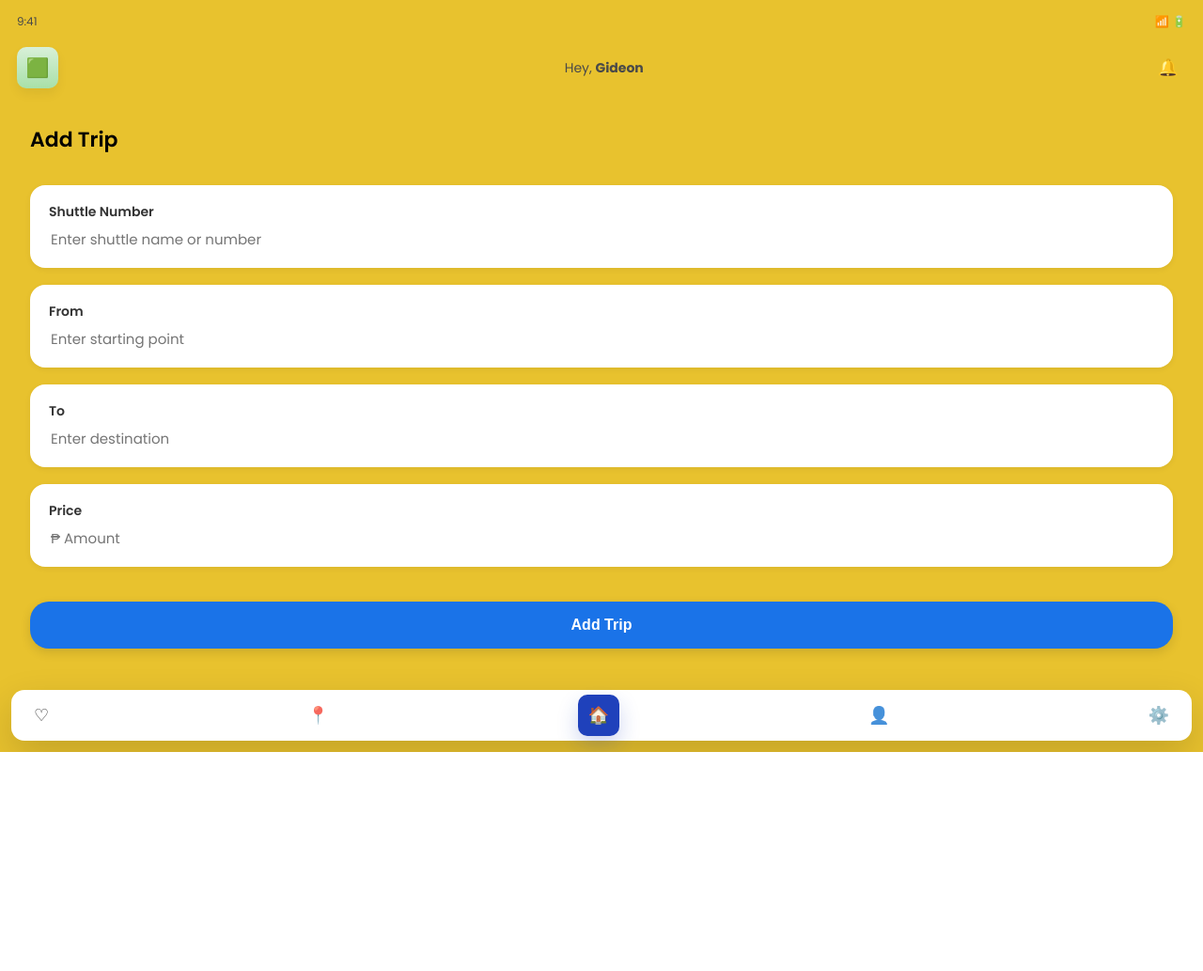
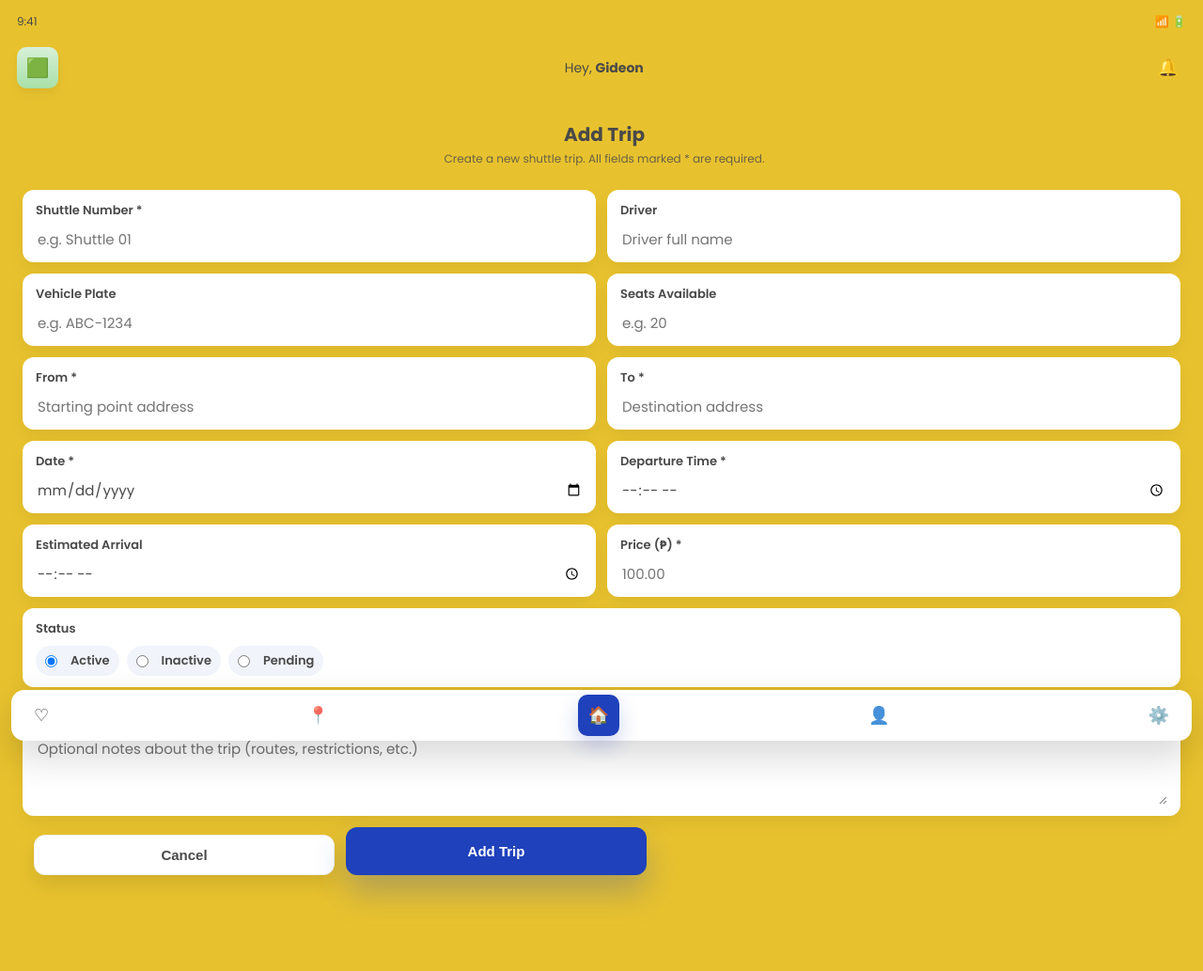
Before and after one commit to AlwinGarcia/KengGo, a PHP site: page /pilot/add.html in a window 1280 px wide. Shown: the whole page at 94% size. Before the commit the page ends 800 px from the top, so only its background shows below. Run offline with PHP 8.4, Linux system fonts and the light colour scheme.

Commit message:
Updated Add UI for Pilot (HTML and CSS)

```diff
--- a/css/pilotcss/style.css
+++ b/css/pilotcss/style.css
@@ -670,70 +670,135 @@ html, body {
     font-size: 14px;
 }
 
-/* Add Trip Page */
-
-.add-page {
-    background: #f5f5f5;
+/* === Add Trip Page (HTML-only version) === */
+.add-page .page-header {
+    padding: 8px 12px 0 12px;
 }
 
-.add-title {
-    font-size: 22px;
-    font-weight: 600;
-    margin: 20px 0 10px 0;
-    padding-left: 20px;
+.add-page .add-title {
+    font-size: 20px;
+    font-weight: 700;
+    color: var(--dark);
+    margin: 8px 0 2px 0;
+    padding-left: 6px;
 }
 
-.add-form {
+.add-page .add-sub {
+    font-size: 12px;
+    color: rgba(73,73,73,0.8);
+    margin: 0 0 12px 6px;
+}
+
+/* form layout */
+.add-page .add-form {
+    padding: 0 12px 12px 12px;
     display: flex;
     flex-direction: column;
-    gap: 18px;
-    padding: 0 20px;
-    margin-top: 10px;
+    gap: 12px;
 }
 
-.add-field {
-    background: #ffffff;
-    border-radius: 16px;
-    padding: 18px 20px;
+/* rows and two-column layout */
+.add-page .row {
+    display: flex;
+    gap: 12px;
+}
+
+.add-page .two-col > .add-field {
+    flex: 1 1 50%;
+}
+
+/* single field */
+.add-page .add-field {
+    background: var(--white);
+    border-radius: 12px;
+    padding: 12px 14px;
+    box-shadow: 0 8px 18px rgba(0,0,0,0.06);
     display: flex;
     flex-direction: column;
-    gap: 6px;
-    box-shadow: 0 2px 6px rgba(0,0,0,0.06);
+    gap: 8px;
 }
 
-.add-field label {
-    font-size: 14px;
+/* labels and inputs */
+.add-page .add-field label {
+    font-size: 13px;
     font-weight: 600;
-    color: #333;
+    color: var(--dark);
 }
 
-.add-field input {
-    font-family: Poppins, sans-serif;
+.add-page .add-field input[type="text"],
+.add-page .add-field input[type="number"],
+.add-page .add-field input[type="date"],
+.add-page .add-field input[type="time"],
+.add-page .add-field textarea {
     border: none;
+    outline: none;
     background: transparent;
     font-size: 15px;
-    outline: none;
+    color: var(--dark);
+    font-family: var(--font);
 }
 
-/* Submit Button */
-.add-submit-wrapper {
-    margin-top: 25px;
-    padding: 0 20px;
+/* textarea */
+.add-page .add-field textarea {
+    resize: vertical;
 }
 
-.add-submit {
-    width: 100%;
-    background: #1a73e8;
-    color: white;
-    padding: 16px 0;
-    border-radius: 20px;
-    border: none;
-    font-size: 16px;
-    font-weight: 600;
-    cursor: pointer;
-    box-shadow: 0 4px 12px rgba(0,0,0,0.12);
+/* status pill group */
+.add-page .status-row {
+    display: flex;
+    gap: 8px;
 }
 
-.add-submit:active {
-    opacity: 0.8;
+.add-page .pill {
+    display: inline-flex;
+    align-items: center;
+    gap: 8px;
+    background: rgba(31,65,187,0.06);
+    color: var(--dark);
+    padding: 6px 10px;
+    border-radius: 999px;
+    font-weight: 600;
+    font-size: 13px;
 }
+
+.add-page .pill input[type="radio"] {
+    margin: 0 6px 0 0;
+}
+
+/* actions */
+.add-page .form-actions {
+    display: flex;
+    gap: 12px;
+    padding: 0 12px 18px 12px;
+}
+
+.add-page .btn {
+    padding: 12px 16px;
+    border-radius: 12px;
+    font-weight: 700;
+    font-size: 15px;
+    box-shadow: 0 10px 22px rgba(0,0,0,0.10);
+    cursor: pointer;
+    border: none;
+}
+
+.add-page .btn.secondary {
+    background: var(--white);
+    color: var(--dark);
+    border: 1px solid rgba(0,0,0,0.06);
+    flex: 1;
+}
+
+.add-page .btn.primary {
+    background: var(--blue);
+    color: var(--white);
+    flex: 2;
+    box-shadow: 0 18px 34px rgba(31,65,187,0.28);
+}
+
+/* responsive */
+@media (max-width: 520px) {
+    .add-page .row { flex-direction: column; }
+    .add-page .two-col > .add-field { flex-basis: auto; }
+    .add-page .form-actions { flex-direction: column; }
+}
--- a/pilot/add.html
+++ b/pilot/add.html
@@ -28,37 +28,93 @@
     </section>
 
     <!-- page title -->
-    <h2 class="add-title">Add Trip</h2>
+    <header class="page-header">
+        <center><h2 class="add-title">Add Trip</h2></center>
+        <center><p class="add-sub">Create a new shuttle trip. All fields marked * are required.</p></center>
+    </header>
 
-    <!-- form container -->
-    <section class="add-form">
+    <!-- form container (no JS, pure HTML) -->
+    <form class="add-form" id="addTripForm" novalidate>
 
-        <div class="add-field">
-            <label>Shuttle Number</label>
-            <input type="text" placeholder="Enter shuttle name or number" />
+        <div class="row two-col">
+            <div class="add-field">
+                <label for="shuttle_number">Shuttle Number *</label>
+                <input id="shuttle_number" name="shuttle_number" type="text" placeholder="e.g. Shuttle 01" required />
+            </div>
+
+            <div class="add-field">
+                <label for="driver_name">Driver</label>
+                <input id="driver_name" name="driver_name" type="text" placeholder="Driver full name" />
+            </div>
+        </div>
+
+        <div class="row two-col">
+            <div class="add-field">
+                <label for="plate_number">Vehicle Plate</label>
+                <input id="plate_number" name="plate_number" type="text" placeholder="e.g. ABC-1234" />
+            </div>
+
+            <div class="add-field">
+                <label for="seats">Seats Available</label>
+                <input id="seats" name="seats" type="number" min="1" placeholder="e.g. 20" />
+            </div>
+        </div>
+
+        <div class="row two-col">
+            <div class="add-field">
+                <label for="from_address">From *</label>
+                <input id="from_address" name="from_address" type="text" placeholder="Starting point address" required />
+            </div>
+
+            <div class="add-field">
+                <label for="to_address">To *</label>
+                <input id="to_address" name="to_address" type="text" placeholder="Destination address" required />
+            </div>
+        </div>
+
+        <div class="row two-col">
+            <div class="add-field">
+                <label for="trip_date">Date *</label>
+                <input id="trip_date" name="trip_date" type="date" required />
+            </div>
+
+            <div class="add-field">
+                <label for="depart_time">Departure Time *</label>
+                <input id="depart_time" name="depart_time" type="time" required />
+            </div>
+        </div>
+
+        <div class="row two-col">
+            <div class="add-field">
+                <label for="arrive_time">Estimated Arrival</label>
+                <input id="arrive_time" name="arrive_time" type="time" />
+            </div>
+
+            <div class="add-field">
+                <label for="price">Price (₱) *</label>
+                <input id="price" name="price" type="number" min="0" step="0.01" placeholder="100.00" required />
+            </div>
         </div>
 
         <div class="add-field">
-            <label>From</label>
-            <input type="text" placeholder="Enter starting point" />
+            <label for="status">Status</label>
+            <div class="status-row">
+                <label class="pill"><input type="radio" name="status" value="active" checked> Active</label>
+                <label class="pill"><input type="radio" name="status" value="inactive"> Inactive</label>
+                <label class="pill"><input type="radio" name="status" value="pending"> Pending</label>
+            </div>
         </div>
 
         <div class="add-field">
-            <label>To</label>
-            <input type="text" placeholder="Enter destination" />
+            <label for="notes">Notes</label>
+            <textarea id="notes" name="notes" rows="3" placeholder="Optional notes about the trip (routes, restrictions, etc.)"></textarea>
         </div>
 
-        <div class="add-field">
-            <label>Price</label>
-            <input type="number" placeholder="₱ Amount" />
+        <div class="form-actions">
+            <button type="reset" class="btn secondary" id="cancelBtn">Cancel</button>
+            <button type="submit" class="btn primary" id="submitBtn">Add Trip</button>
         </div>
-
-    </section>
-
-    <!-- submit button -->
-    <div class="add-submit-wrapper">
-        <button class="add-submit">Add Trip</button>
-    </div>
+    </form>
 
     <!-- bottom navigation -->
     <nav class="bottom-nav">
@@ -70,12 +126,5 @@
     </nav>
 
 </main>
-
-<script>
-    document.querySelector(".add-submit").addEventListener("click", () => {
-        alert("Trip added successfully.");
-    });
-</script>
-
 </body>
 </html>
```
